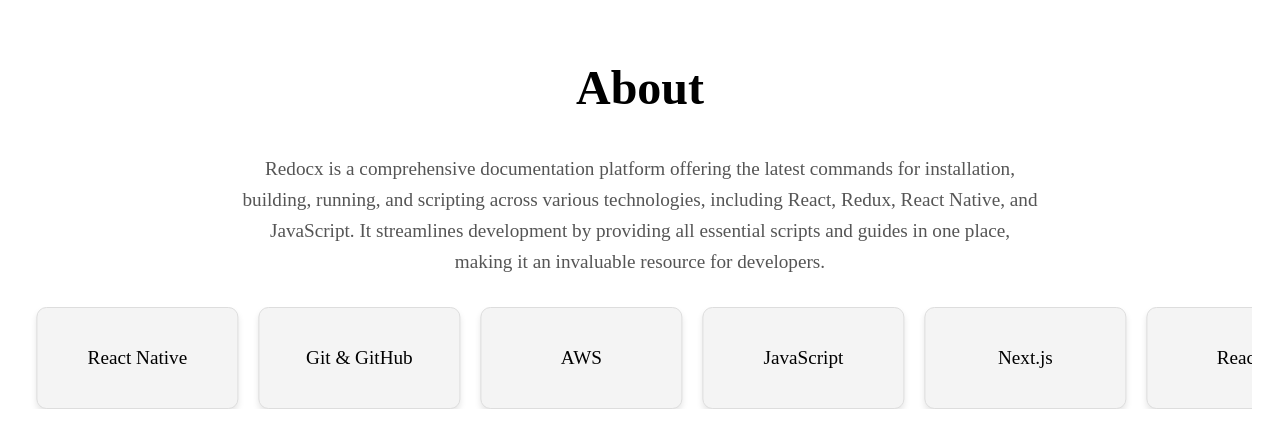
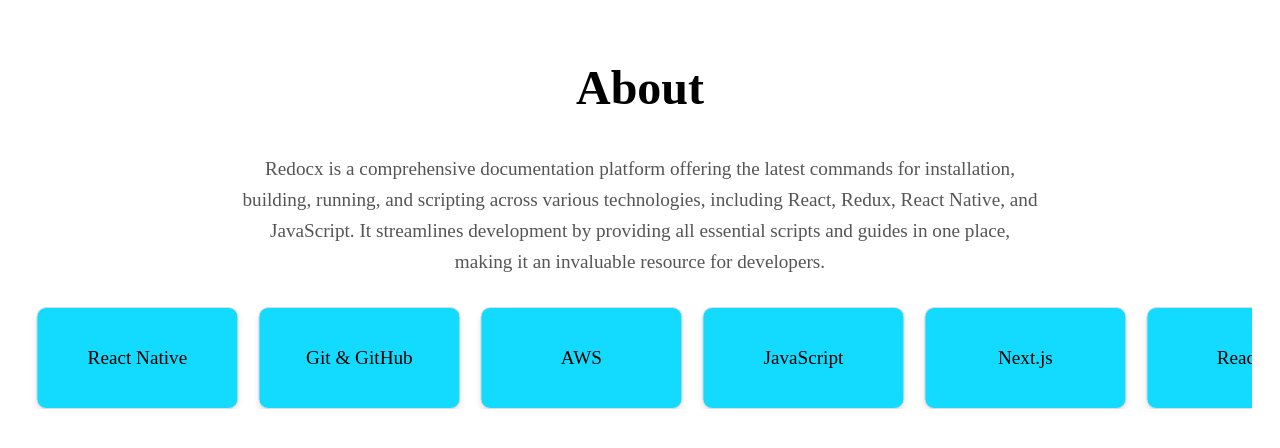
Before and after one commit to ritikgupta06/redocx, a Next.js app: page /about in a window 1280 px wide. Shown: the top 448 px of the page. Built offline with nearby package versions, Linux system fonts and the light colour scheme.

Commit message:
aboutpage css updated

```diff
--- a/src/styles/about.module.css
+++ b/src/styles/about.module.css
@@ -40,7 +40,7 @@
   display: flex;
   align-items: center;
   justify-content: center;
-  background-color: #f4f4f4;
+  background-color: #12dbff;
   border: 1px solid #ddd;
   border-radius: 10px;
   font-size: 1.2rem;
```
